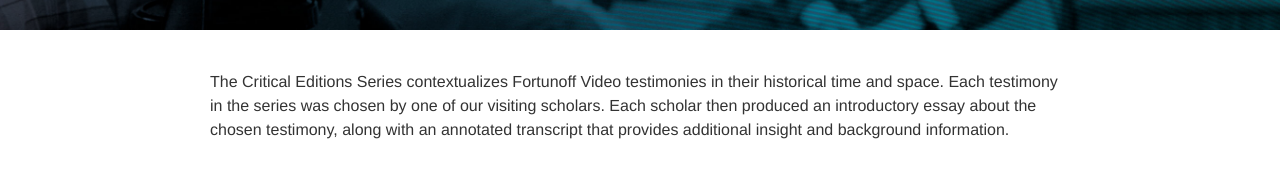
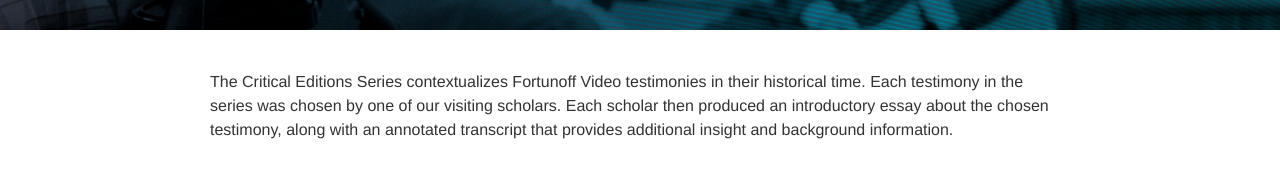
Before and after one commit to yz-net/critical-edition-editor, a React (Create React App) app: page / in a window 1280 px wide. Shown: the part 430-622 px from the top of the page. Built offline with nearby package versions, Linux system fonts and the light colour scheme; grey boxes are pictures that could not be loaded; a web font is replaced by a local one.

Commit message:
Edit to intro copy

```diff
--- a/src/App.tsx
+++ b/src/App.tsx
@@ -58,7 +58,7 @@ export default function App() {
           <Route path="/">
             <IndexPage
               projectTitle="Critical Edition Series"
-              projectDescription="The Critical Editions Series contextualizes Fortunoff Video testimonies in their historical time and space. Each testimony in the series was chosen by one of our visiting scholars. Each scholar then produced an introductory essay about the chosen testimony, along with an annotated transcript that provides additional insight and background information. "
+              projectDescription="The Critical Editions Series contextualizes Fortunoff Video testimonies in their historical time. Each testimony in the series was chosen by one of our visiting scholars. Each scholar then produced an introductory essay about the chosen testimony, along with an annotated transcript that provides additional insight and background information. "
               essays={essays}
             />
           </Route>
```
